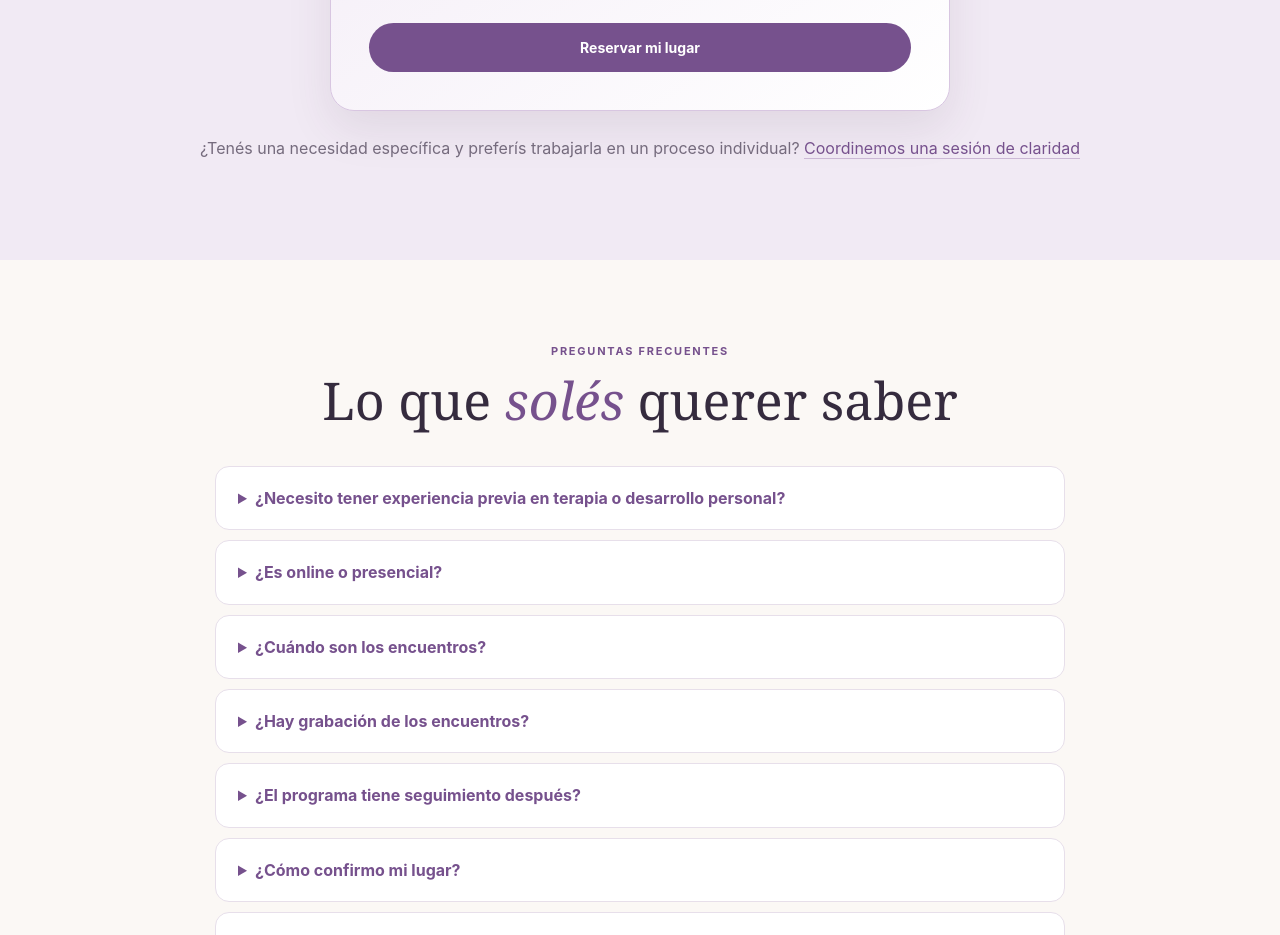
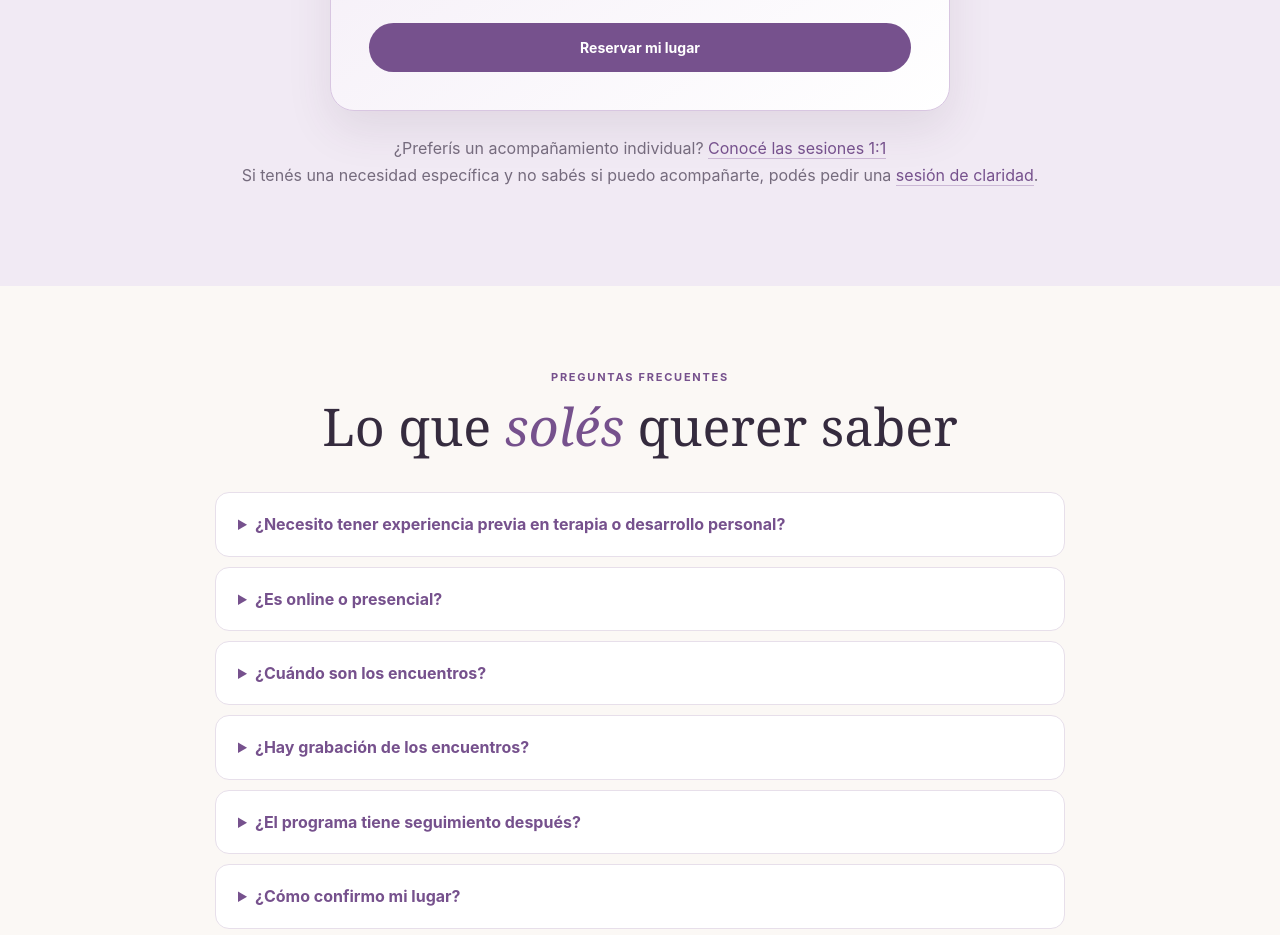
Before and after one commit to anifranzam/SentirDesdeAdentro, a plain HTML site: page index.html in a window 1280 px wide. Shown: the part 5040-5975 px from the top of the page. Drawn offline with Linux system fonts and the light colour scheme.

Commit message:
Separar opción individual y sesión de claridad
Co-Authored-By: Claude Opus 5.5 <noreply@anthropic.com>

```diff
--- a/index.html
+++ b/index.html
@@ -298,7 +298,7 @@ section{padding:62px 0}.offer{padding:28px 22px}
       </ul>
       <a class="btn" href="https://api.whatsapp.com/send/?phone=5493513508205&text=Hola+Ani%21+Quiero+reservar+mi+lugar+en+el+Programa+Sentir+desde+Adentro.+%C2%BFMe+pas%C3%A1s+los+datos+para+hacer+el+pago%3F" target="_blank" rel="noopener noreferrer">Reservar mi lugar</a>
     </div>
-    <p class="offer-note">¿Tenés una necesidad específica y preferís trabajarla en un proceso individual? <a href="https://wa.me/5493513508205?text=Hola%20Ani%2C%20vengo%20de%20la%20p%C3%A1gina%20de%20Sentir%20desde%20Adentro%20y%20quiero%20coordinar%20una%20sesi%C3%B3n%20de%20claridad.%0ALo%20que%20necesito%20trabajar%20es%3A%20%0ATengo%20disponibilidad%20para%3A%20" target="_blank" rel="noopener noreferrer">Coordinemos una sesión de claridad</a></p>
+    <p class="offer-note">¿Preferís un acompañamiento individual? <a href="https://anifranzam.github.io/#acompanamiento">Conocé las sesiones 1:1</a><br>Si tenés una necesidad específica y no sabés si puedo acompañarte, podés pedir una <a href="https://wa.me/5493513508205?text=Hola%20Ani%2C%20vengo%20de%20la%20p%C3%A1gina%20de%20Sentir%20desde%20Adentro%20y%20quiero%20coordinar%20una%20sesi%C3%B3n%20de%20claridad.%0ALo%20que%20necesito%20trabajar%20es%3A%20%0ATengo%20disponibilidad%20para%3A%20" target="_blank" rel="noopener noreferrer">sesión de claridad</a>.</p>
   </div>
 </section>
 
```
